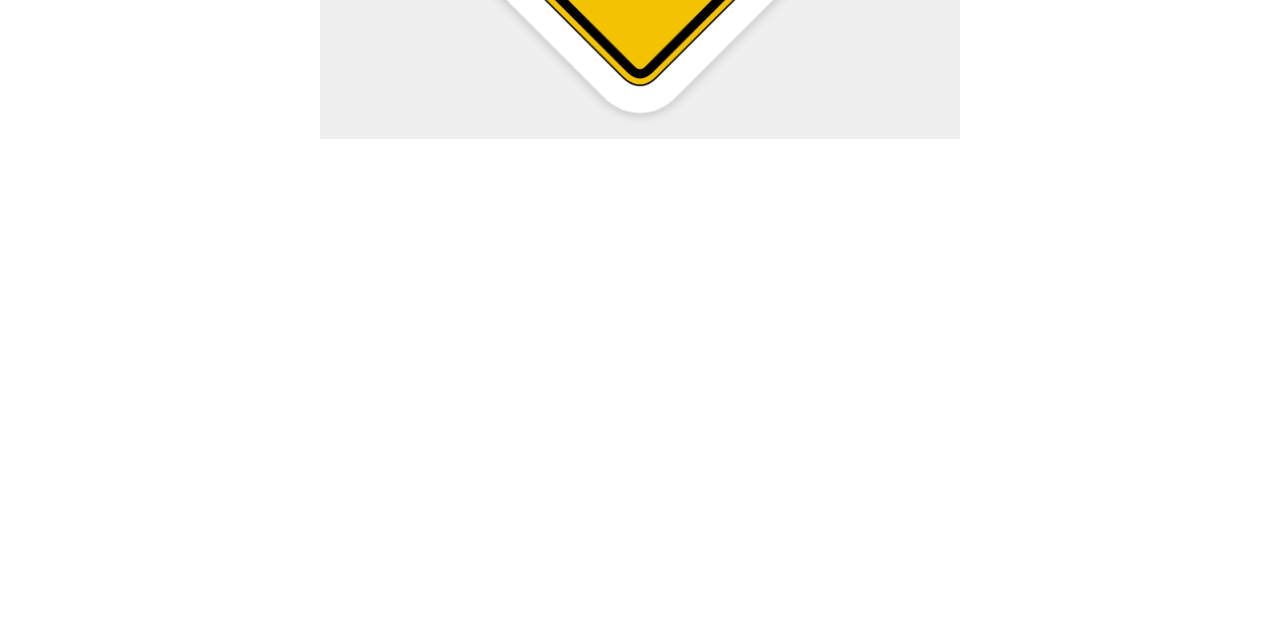
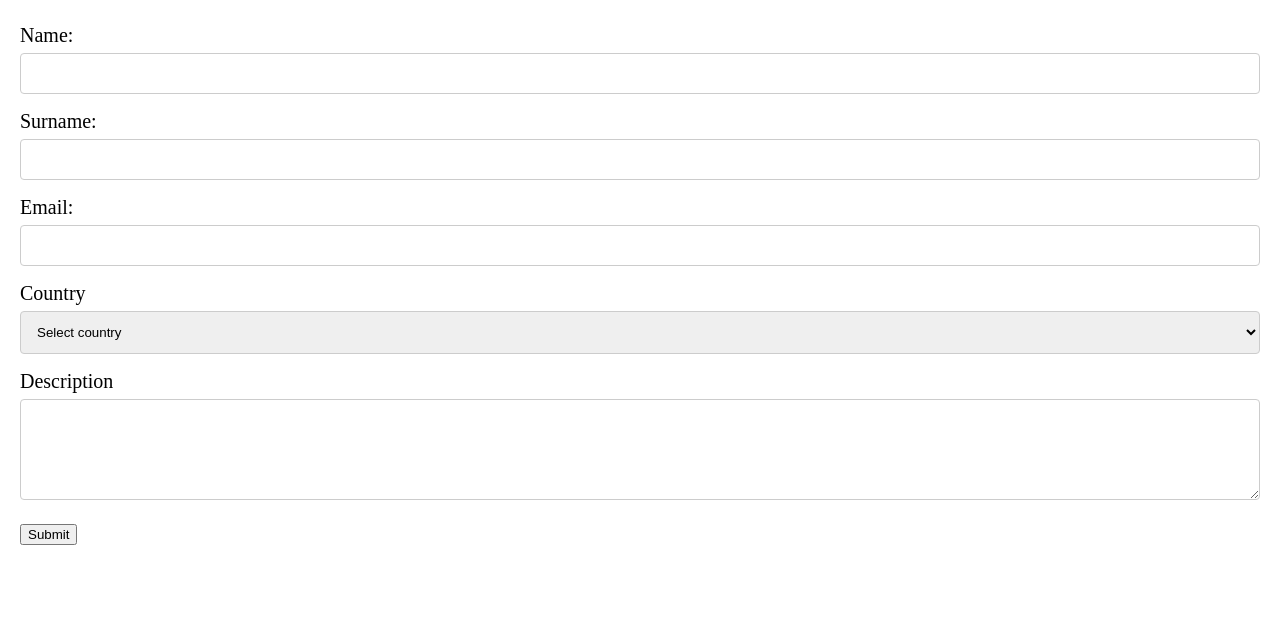
Before and after one commit to dpeserovic/ntpws, a PHP site: page /index.php?page=contact in a window 1280 px wide. Shown: the part 1006-1648 px from the top of the page. Before the commit the page ends 1145 px from the top, so only its background shows below. Run offline with PHP 8.4, Linux system fonts and the light colour scheme; data that the repository does not hold is empty.

Commit message:
task 7 - create contact template

```diff
--- a/css/style.css
+++ b/css/style.css
@@ -50,6 +50,7 @@ html, body {
 /* <index> */
 main {
     top: 0;
+    margin-bottom: 40px;
 }
 /* </index> */
 
@@ -102,12 +103,6 @@ footer {
     font-size: 200%;
     text-align: center;
 }
-.article-news {
-    height: 150px;
-}
-.article-news:not(:last-of-type) {
-    border-bottom: 1px solid var(--black);
-}
 .title-secondary-news {
     color: var(--red);
     text-decoration: underline;
@@ -133,6 +128,11 @@ footer {
     padding: 5px;
     margin-top: 0;
 }
+.img-news-article {
+    position: static;
+    height: 500px;
+    width: 100%;
+}
 .ul-news-article {
     font-style: normal;
     font-weight: bold;
@@ -153,6 +153,27 @@ footer {
 }
 /* </news-article> */
 
+/* <contact> */
+.iframe-contact {
+    height: 500px;
+    width: 100%
+}
+.container-contact {
+    border-radius: 5px;
+    padding: 20px;
+}
+.input-contact, .select-contact, .textarea-contact {
+    width: 100%;
+    padding: 12px;
+    border: 1px solid #ccc;
+    border-radius: 4px;
+    box-sizing: border-box;
+    margin-top: 6px;
+    margin-bottom: 16px;
+    resize: vertical;
+  }
+/* </contact> */
+
 .img-under-construction {
     display: block;
     margin-left: auto;
--- a/index.php
+++ b/index.php
@@ -32,7 +32,7 @@
                 }
                 break;
             case 'contact':
-                include('pages/contact.html');
+                include('pages/contact.php');
                 break;
             case 'about':
                 include('pages/about.html');
--- a/pages/contact.html
+++ /dev/null
@@ -1 +0,0 @@
-<img src="assets/images/under_construction.png" class="img img-under-construction">
--- /dev/null
+++ b/pages/contact.php
@@ -0,0 +1,24 @@
+<?php $countries = array('Afghanistan', 'Bolivia', 'Croatia', 'Egypt', 'Finland') ?>
+<iframe src="https://www.google.com/maps/embed?pb=!1m18!1m12!1m3!1d2781.7890741539636!2d15.966758816056517!3d45.795453279106205!2m3!1f0!2f0!3f0!3m2!1i1024!2i768!4f13.1!3m3!1m2!1s0x4765d68b5d094979%3A0xda8bfa8459b67560!2sUl.+Vrbik+VIII%2C+10000%2C+Zagreb!5e0!3m2!1shr!2shr!4v1509296660756" frameborder="0" class="iframe iframe-contact" allowfullscreen></iframe>
+<div class="container container-contact">
+    <form action="" method="POST" class="form form-contact">
+        <label for="name">Name: </label>
+        <input type="text" id="name" name="name" class="input input-contact" required>
+        <label for="surname">Surname: </label>
+        <input type="text" id="surname" name="surname" class="input input-contact" required>
+        <label for="email">Email: </label>
+        <input type="email" id="email" name="email" class="input input-contact" required>
+        <label for="country">Country</label>
+        <select id="country" name="country" class="select select-contact">
+            <option value="">Select country</option>
+            <?php
+            for ($i = 0; $i < count($countries); $i++) {
+                echo '<option value="' . $countires[$i] . '">' . $countries[$i] . '</option>';
+            }
+            ?>
+        </select>
+        <label for="description">Description</label>
+        <textarea id="description" class="textarea textarea-contact" name="description" rows="5" cols="50"></textarea>
+        <input type="submit" value="Submit">
+    </form>
+</div>
```
Also changed, not shown: pages/news.html (+0 -10 lines).
